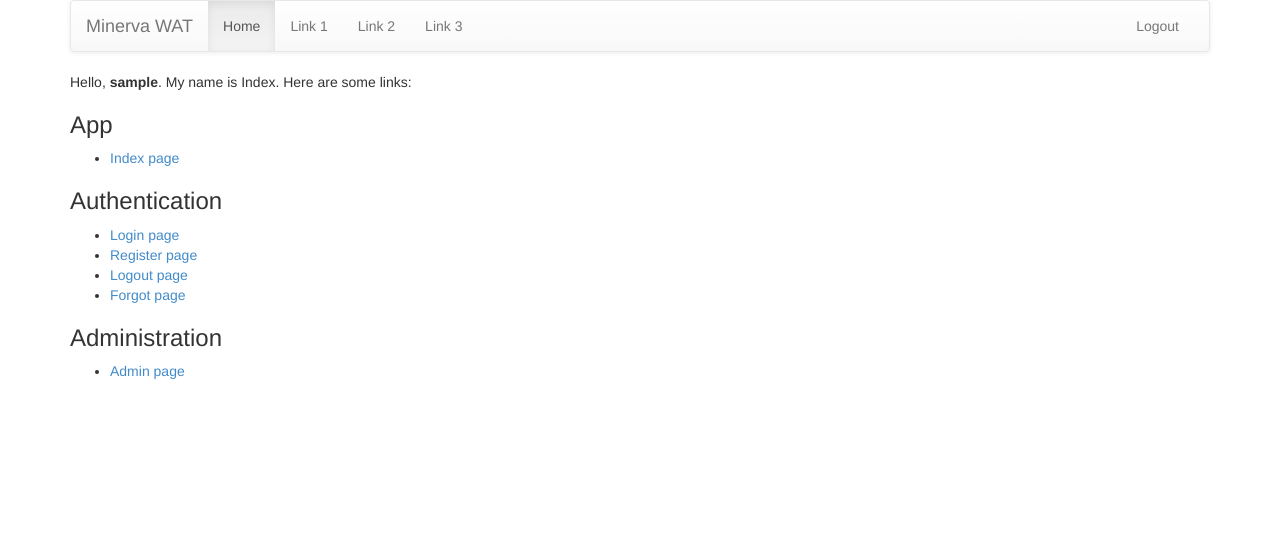
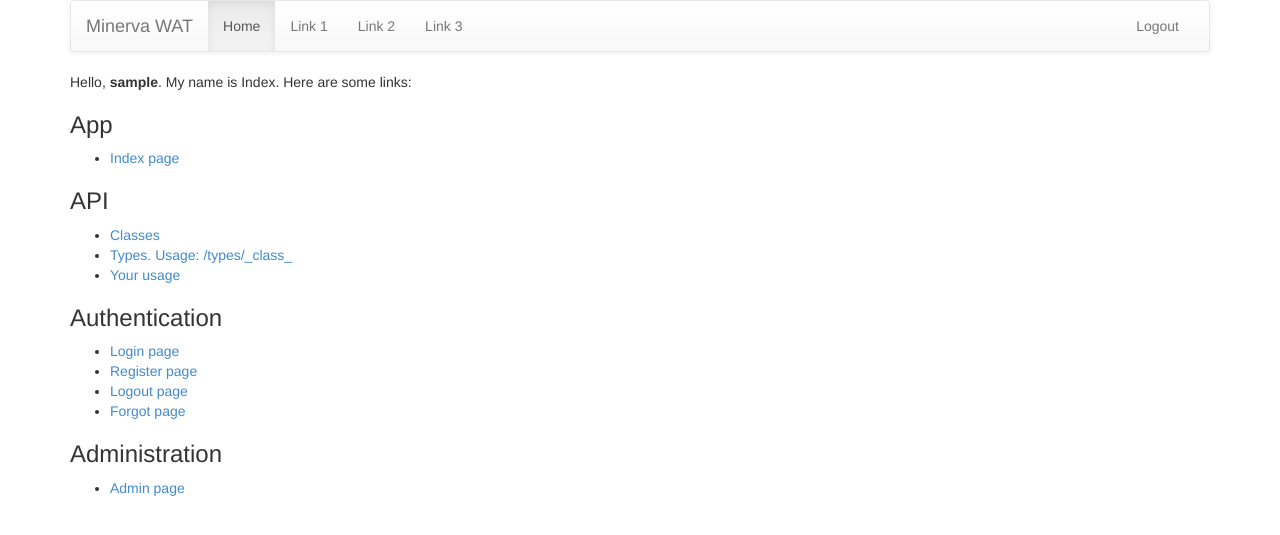
Before and after one commit to shidlovsky/minerva, a Django app: page / in a window 1280 px wide. Shown: the top 535 px of the page. Run offline with Django 3.2, Linux system fonts and the light colour scheme; the visitor is signed in with stand-in values (Sample User, id 1); some libraries are stand-ins or nearby versions.

Commit message:
FEATURE: API, DB model for appliances

```diff
--- /dev/null
+++ b/minerva/app/views.py
@@ -0,0 +1,66 @@
+from django.shortcuts import render_to_response
+from django.template import RequestContext
+from django.contrib.auth.decorators import login_required
+from django.http import HttpResponse
+import json
+from app.models import *
+
+@login_required
+def index(request):
+	context = RequestContext(request)
+	return render_to_response('index.html', {}, context)
+
+@login_required
+def view1(request):
+	context = RequestContext(request)
+	return render_to_response('view1.html', {}, context)
+
+@login_required
+def view2(request):
+	context = RequestContext(request)
+	return render_to_response('view2.html', {}, context)
+
+@login_required
+def view3(request):
+	context = RequestContext(request)
+	return render_to_response('view3.html', {}, context)
+
+@login_required
+def appliance_classes(request):
+	context = RequestContext(request)
+	classes = ApplianceClass.objects.all()
+	res = []
+	for x in classes:
+		res.append(x.name)
+
+	return HttpResponse(json.dumps(res), content_type="application/json")
+
+@login_required
+def appliance_types(request, appliance_class):
+	context = RequestContext(request)
+	types = ApplianceType.objects.filter(appliance_class__name=appliance_class)
+
+	wattage = []
+	for x in types:
+		wattage.append(x.wattage)
+	res = {
+		'wattage': wattage
+	}
+
+	return HttpResponse(json.dumps(res), content_type="application/json")
+
+@login_required
+def usage(request):
+	context = RequestContext(request)
+
+	user_p = UserProfile.objects.filter(user=request.user)
+	usage = ApplianceUsage.objects.filter(user = user_p)
+
+	res = []
+	for x in usage:
+		name = x.appliance_type.appliance_class.name
+		wattage = x.appliance_type.wattage
+		amount = x.amount
+		res.append({'name': name, 'wattage': wattage, 'amount': amount})
+
+	return HttpResponse(json.dumps(res), content_type="application/json")
--- a/minerva/authentication/models.py
+++ b/minerva/authentication/models.py
@@ -4,9 +4,9 @@ from django.contrib.auth.models import User
 class UserProfile(models.Model):
     user = models.OneToOneField(User)
 
-    birth_date = models.DateField(blank=True, null=True)
+    # birth_date = models.DateField(blank=True, null=True)
     # website = models.URLField(blank=True)
     # picture = models.ImageField(upload_to='profile_images', blank=True)
 
-    def __str__(self):
+    def __unicode__(self):
         return self.user.username
--- a/minerva/minerva/settings.py
+++ b/minerva/minerva/settings.py
@@ -37,7 +37,8 @@ INSTALLED_APPS = (
     'django.contrib.sessions',
     'django.contrib.messages',
     'django.contrib.staticfiles',
-    'authentication'
+    'authentication',
+    'app',
 )
 
 MIDDLEWARE_CLASSES = (
--- a/minerva/minerva/urls.py
+++ b/minerva/minerva/urls.py
@@ -11,9 +11,12 @@ urlpatterns = patterns('',
     url(r'^admin/', include(admin.site.urls)),
     url(r'^auth/', include('authentication.urls')),
 
-    url(r'^$', 'minerva.views.index', name='index'),
-    url(r'^view1/$', 'minerva.views.view1', name='view1'),
-    url(r'^view2/$', 'minerva.views.view2', name='view2'),
-    url(r'^view3/$', 'minerva.views.view3', name='view3'),
+    url(r'^$', 'app.views.index', name='index'),
+    url(r'^view1/$', 'app.views.view1', name='view1'),
+    url(r'^view2/$', 'app.views.view2', name='view2'),
+    url(r'^view3/$', 'app.views.view3', name='view3'),
+    url(r'^api/classes/$', 'app.views.appliance_classes', name='appliance_classes'),
+    url(r'^api/types/(?P<appliance_class>\w{0,30})$', 'app.views.appliance_types', name='appliance_types'),
+    url(r'^api/usage/$', 'app.views.usage', name='usage'),
 
 )
--- a/minerva/minerva/views.py
+++ /dev/null
@@ -1,23 +0,0 @@
-from django.shortcuts import render_to_response
-from django.template import RequestContext
-from django.contrib.auth.decorators import login_required
-
-@login_required
-def index(request):
-	context = RequestContext(request)
-	return render_to_response('index.html', {}, context)
-
-@login_required
-def view1(request):
-	context = RequestContext(request)
-	return render_to_response('view1.html', {}, context)
-
-@login_required
-def view2(request):
-	context = RequestContext(request)
-	return render_to_response('view2.html', {}, context)
-
-@login_required
-def view3(request):
-	context = RequestContext(request)
-	return render_to_response('view3.html', {}, context)
--- a/minerva/templates/base.html
+++ b/minerva/templates/base.html
@@ -58,6 +58,13 @@
 				<li><a href="/">Index page</a></li>
 			</ul>
 
+			<h3>API</h3>
+			<ul>
+				<li><a href="/api/classes">Classes</a></li>
+				<li><a href="/api/types/Bulb">Types. Usage: /types/_class_</a></li>
+				<li><a href="/api/usage">Your usage</a></li>
+			</ul>
+
 			<h3>Authentication</h3>
 			<ul>
 				<li><a href="/auth/login">Login page</a></li>
```
Also changed, not shown: minerva/app/admin.py (added, +8 -0 lines), minerva/app/models.py (added, +24 -0 lines), minerva/app/tests.py (added, +16 -0 lines), minerva/app/__init__.py (added).
